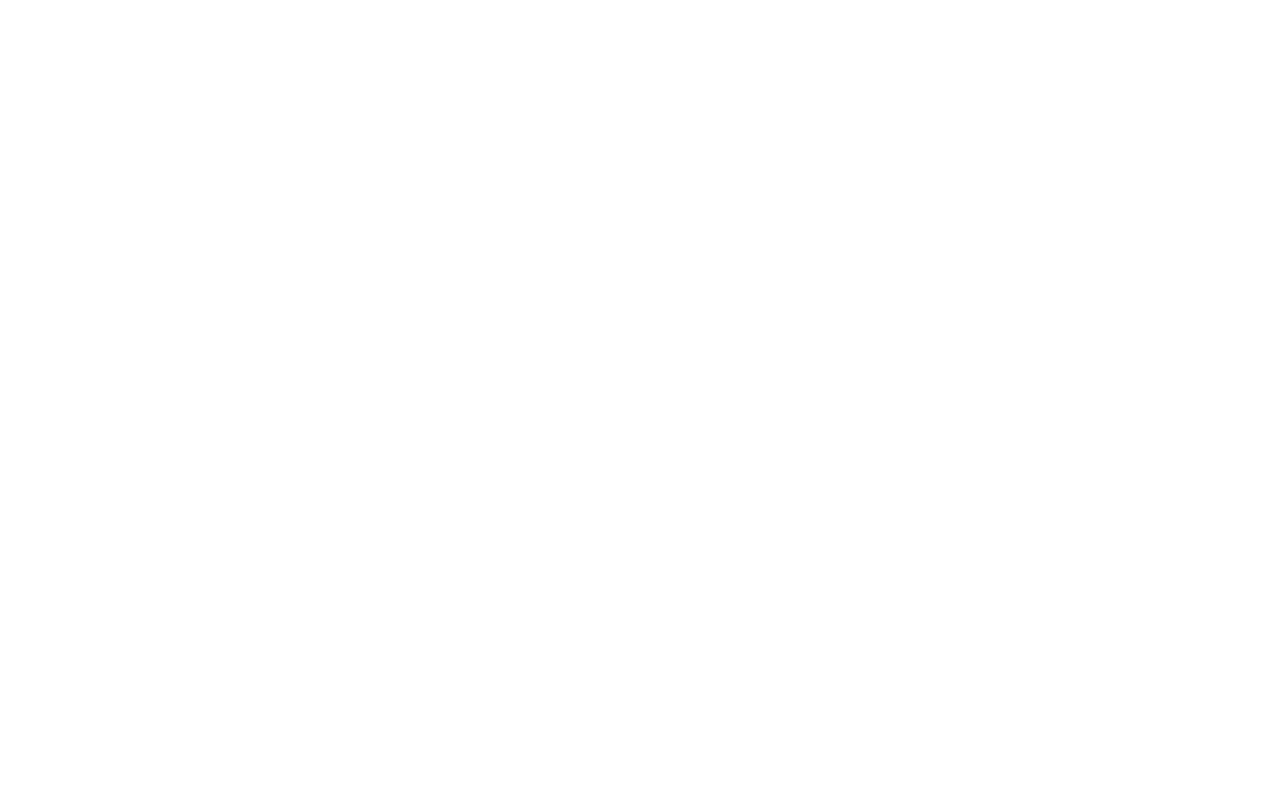
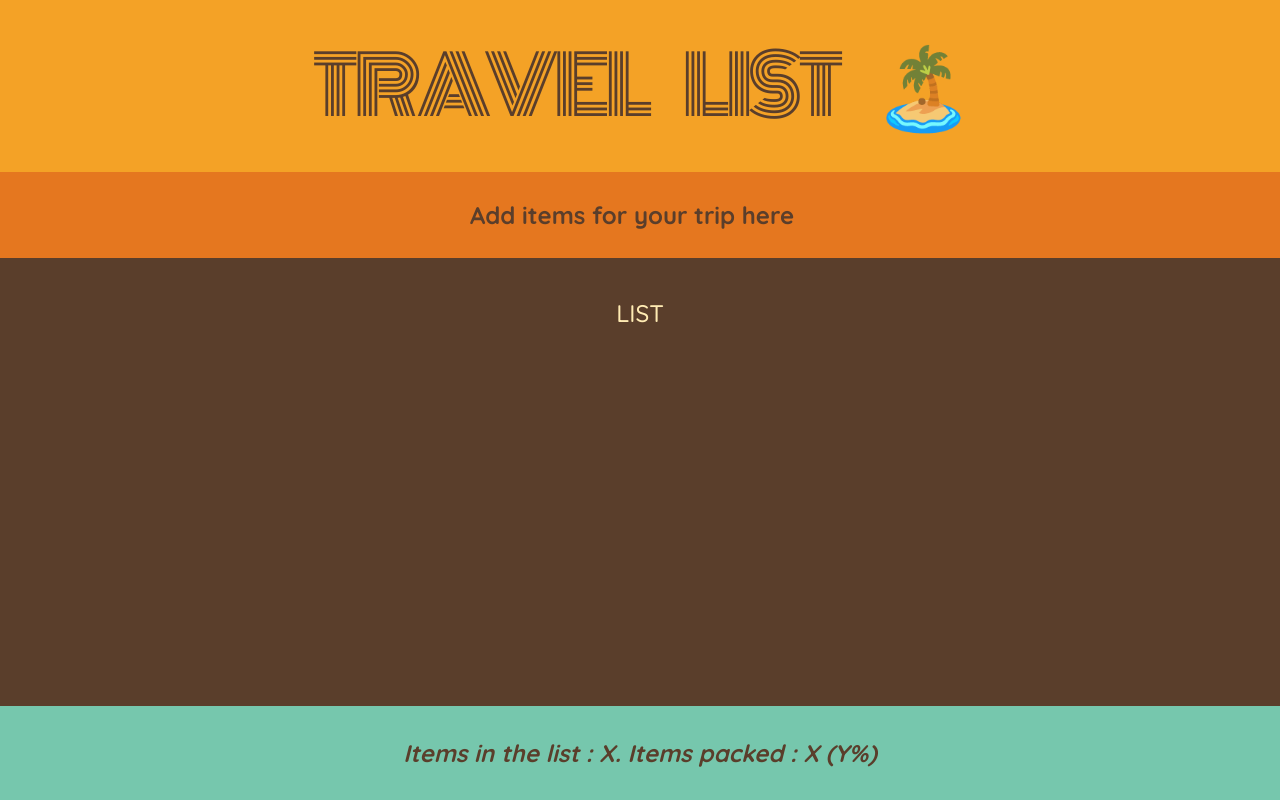
Before and after one commit to narayanananth26/travel-list, a React (Create React App) app: page / in a window 1280 px wide. Built offline with nearby package versions, Linux system fonts and the light colour scheme.

Commit message:
render major comps

```diff
--- a/src/App.js
+++ b/src/App.js
@@ -1,9 +1,34 @@
-export default function App() {}
+export default function App() {
+	return (
+		<div className="app">
+			<Logo />
+			<Form />
+			<PackingList />
+			<Stats />
+		</div>
+	);
+}
 
-function Logo() {}
+function Logo() {
+	return <h1>Travel List 🏝️</h1>;
+}
 
-function Form() {}
+function Form() {
+	return (
+		<div className="add-form">
+			<h3>Add items for your trip here</h3>
+		</div>
+	);
+}
 
-function PackingList() {}
+function PackingList() {
+	return <div className="list">LIST</div>;
+}
 
-function Stats() {}
+function Stats() {
+	return (
+		<footer className="stats">
+			<em>Items in the list : X. Items packed : X (Y%)</em>
+		</footer>
+	);
+}
```
